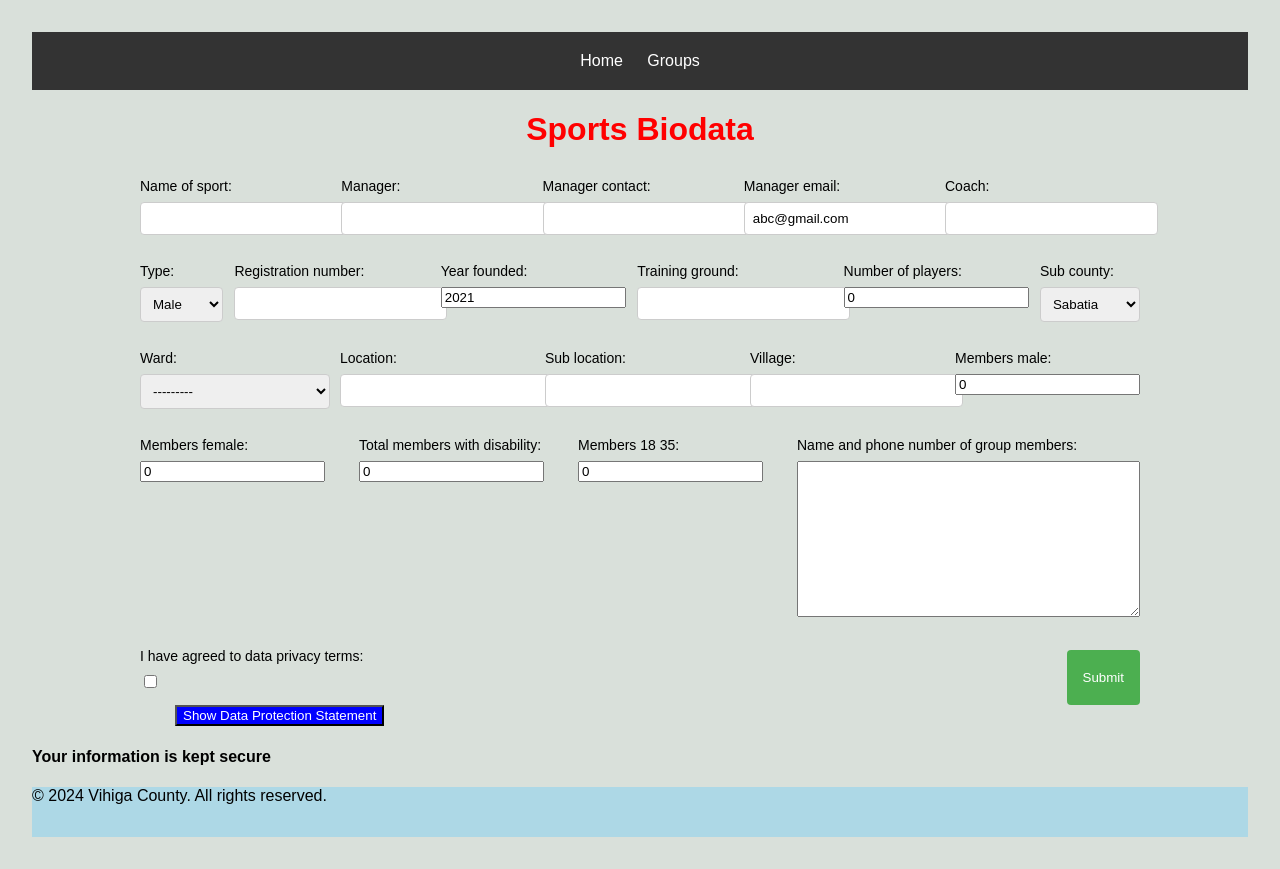
After one commit to Samsonasumu/Django-Data-Collector-and-Store-in-mysql-Database, a Django app: page /sports_details_view/ in a window 1280 px wide. The commit adds this page. Run offline with Django 5.2, Linux system fonts and the light colour scheme.

Commit message:
sports section added

```diff
--- a/dataApp/admin.py
+++ b/dataApp/admin.py
@@ -1,5 +1,5 @@
 from django.contrib import admin
-from . models import UserDetails, GroupDetails, Image
+from . models import UserDetails, GroupDetails, Image, SportsDetails
 
 from .models import UpcomingProgram
 
@@ -9,3 +9,4 @@ admin.site.register(UserDetails)
 
 admin.site.register(GroupDetails)
 admin.site.register(Image)
+admin.site.register(SportsDetails)
--- a/dataApp/forms.py
+++ b/dataApp/forms.py
@@ -1,5 +1,5 @@
 from django import forms
-from .models import UserDetails, GroupDetails
+from .models import UserDetails, GroupDetails, SportsDetails
 from django.forms import ModelForm, TextInput, EmailInput
 
 class UserDetailsForm(forms.ModelForm):
@@ -22,3 +22,10 @@ class GroupDetailsForm(forms.ModelForm):
     class Meta:
         model = GroupDetails
         fields = '__all__'  # Include all fields from the UserDetails model
+
+
+
+class SportsDetailsForm(forms.ModelForm):
+    class Meta:
+        model = SportsDetails
+        fields = '__all__'  # Include all fields from the UserDetails model
--- a/dataApp/models.py
+++ b/dataApp/models.py
@@ -216,8 +216,6 @@ class GroupDetails(models.Model):
     has_Bank_Account = models.CharField(max_length=3, choices=[('yes', 'Yes'), ('no', 'No')])
     which_bank = models.CharField(max_length=100, default="")
 
-
-
     main_activity = models.CharField(max_length=255, default="")  # Provide a default value
     any_other_activity = models.CharField(max_length=255, default="", blank=True)  # Provide a default value
     registration_number = models.CharField(max_length=50, unique=True, default="")  # Assuming unique registration numbers
@@ -342,10 +340,74 @@ class UpcomingProgram(models.Model):
     created_at = models.DateTimeField(default=timezone.now)
 
 
-from django.db import models
 
 class Image(models.Model):
     image = models.ImageField(upload_to='static/images/')
     name = models.CharField(max_length=100)
     description = models.TextField()
     link = models.URLField()
+
+
+class SportsDetails(models.Model):
+    name_of_sport = models.CharField(max_length=50, unique=True, default="")
+    manager = models.CharField(max_length=100,default="" )
+    manager_contact = models.CharField(max_length=100, default="")
+    manager_email = models.EmailField(default="abc@gmail.com")
+    coach = models.CharField(max_length=100, blank=True)  # Optional coach field
+    #sport = models.ForeignKey(Sport, on_delete=models.CASCADE)
+    type = models.CharField(max_length=20, choices=(  # Choices for team type (male, female, mixed)
+        ('M', 'Male'),
+        ('F', 'Female'),
+        ('MX', 'Mixed'),
+    ), default="")
+    registration_number = models.CharField(max_length=20, unique=True, default="")
+    year_founded = models.PositiveIntegerField(blank=True, default=2021)  # Optional year founded
+    training_ground = models.CharField(max_length=255,default="")
+    number_of_players = models.PositiveIntegerField(default=0)
+    #other_activities = models.TextField(blank=True)  # Optional field for additional activities
+    sub_county = models.CharField(max_length=255, choices=[('Sabatia','Sabatia'), ('Vihiga','Vihiga'),
+     ('Luanda', 'Luanda'), ('Emuhaya', 'Emuhaya'),('Tiriki West','Tiriki West'),('Tiriki East','Tiriki East')], default="")  # Add a default value (empty string)
+    ward = models.CharField(max_length=255, choices=[('Shiru Ward', 'Shiru Ward'),
+                                                        ('Gisambai Ward', 'Gisambai Ward'),
+                                                        ('Shamakhokho Ward', 'Shamakhokho Ward'),
+                                                        ('Banja Ward', 'Banja Ward'),
+                                                        ('Muhudu Ward', 'Muhudu Ward'),
+                                                        ('Tambua Ward', 'Tambua Ward'),
+                                                        ('Jepkoyai Ward', 'Jepkoyai Ward'),
+                                                        ('Izava-Lyaduywa Ward', 'Izava-Lyaduywa Ward'),
+                                                        ('West Sabatia Ward', 'West Sabatia Ward'),
+                                                        ('Chavakali Ward', 'Chavakali Ward'),
+                                                        ('North Maragoli Ward', 'North Maragoli Ward'),
+                                                        ('Busali Ward', 'Busali Ward'),
+                                                        ('Wodanga Ward', 'Wodanga Ward'),
+                                                        ('Central Bunyore Ward', 'Central Bunyore Ward'),
+                                                        ('North East Bunyore Ward', 'North East Bunyore Ward'),
+                                                        ('West Bunyore Ward', 'West Bunyore Ward'),
+                                                        ('Luanda Township Ward', 'Luanda Township Ward'),
+                                                        ('Luanda South Ward', 'Luanda South Ward'),
+                                                        ('Mwibona Ward', 'Mwibona Ward'),
+                                                        ('Wemilabi Ward', 'Wemilabi Ward'),
+                                                        ('Emabungo Ward', 'Emabungo Ward'),
+                                                        ('Mungoma Ward', 'Mungoma Ward'),
+                                                        ('Central Maragoli Ward', 'Central Maragoli Ward'),
+                                                        ('Lugaga/Wamuluma Ward', 'Lugaga/Wamuluma Ward'),
+                                                        ('South Maragoli Ward', 'South Maragoli Ward')])
+    location = models.CharField(max_length=255, default="")  # Add a default value (empty string)
+    sub_location = models.CharField(max_length=255, default="")  # Add a default value (empty string)
+    village = models.CharField(max_length=255, default="")  # Add a default value (empty string)
+
+
+    members_male = models.PositiveIntegerField(default=0, null=True)
+    members_female = models.PositiveIntegerField(default=0, null= True)
+    total_members_with_disability = models.PositiveIntegerField(default=0)
+
+    members_18_35 = models.PositiveIntegerField(default=0)
+    Name_and_phone_number_of_group_members =  models.TextField(blank=True, null=True)
+    #agrees_to_data_protection = models.BooleanField(default=False)
+    #I_have_read_and_agreed_to_submit_my_information_per_the_data_protection_statement = models.BooleanField(default=False)
+    I_have_agreed_to_data_privacy_terms = models.BooleanField(default=False)
+
+
+
+    def __str__(self):
+        return self.name_of_sport
--- /dev/null
+++ b/dataApp/templates/dataApp/sport.html
@@ -0,0 +1,45 @@
+<!DOCTYPE html>
+<html>
+<head>
+    <title>Sports Details</title>
+    {% load static %}
+  <meta name="viewport" content="width=device-width, initial-scale=1.0">
+   <link rel="stylesheet" href="{% static 'css/user.css' %}">
+   <link rel="stylesheet" href="{% static 'css/popup.css' %}">
+
+
+</head>
+<body>
+    <nav>
+        <a href="{% url 'home' %}">Home</a>
+         <a href="{% url 'group_details' %}">Groups</a>
+
+  </nav>
+    <h1>Sports Biodata</h1>
+    <form method="POST">
+        {% csrf_token %}
+        {{ form.as_p }}
+        <input class="btn btn-success" type="submit" value="Submit">
+    </form>
+    <button id="show-data-protection" style="background-color: blue; color: white; margin-left: 143px;">Show Data Protection Statement</button>
+    <section>
+        <h4> Your information is kept secure</h4>
+     </section>
+
+<script>
+  const showButton = document.getElementById('show-data-protection');
+  const popupUrl = "{% url 'data_protection_statement' %}"; // Replace with your URL if using a view function
+  showButton.addEventListener('click', () => {
+    window.open(popupUrl, '_blank'); // This opens the statement in a new tab/window
+  });
+</script>
+
+     <div style="position: relative; height: 50px; background-color: lightblue;">
+        <div style="position: absolute; bottom: 40px; right: 13px; background-color: yellow;">
+         </div>
+        <footer>
+            &copy; 2024 Vihiga County. All rights reserved.
+          </footer>
+      </div>
+ </body>
+</html>
--- a/dataApp/urls.py
+++ b/dataApp/urls.py
@@ -5,12 +5,11 @@ urlpatterns = [
     path('user/', views.user_details_view, name='user_details'),
     path('home_view_upcoming_programs/', views.home_view_upcoming_programs, name='home_view_upcoming_programs'),
 
-
-
     path('success/', views.success_view, name='success'),
     path('group/', views.group_details_view, name='group_details'),
     path('data_protection_statement/', views.data_protection_statement, name='data_protection_statement'),
     path('image_slider/', views.image_slider, name='image_slider'),
+    path('sports_details_view/', views.sports_details_view, name='sports_details_view'),
 
     path('', views.home_view, name='home'),
 
--- a/dataApp/views.py
+++ b/dataApp/views.py
@@ -1,5 +1,5 @@
 from django.shortcuts import render, redirect
-from .forms import UserDetailsForm, GroupDetailsForm
+from .forms import UserDetailsForm, GroupDetailsForm, SportsDetailsForm
 
 from django.http import HttpResponse
 
@@ -45,6 +45,21 @@ def group_details_view(request):
             form = GroupDetailsForm()
             return render(request, 'dataApp/group_details.html', {'form': form})
 
+def sports_details_view(request):
+        if request.method == 'POST':
+            form = SportsDetailsForm(request.POST)
+            if form.is_valid():
+                form.save()
+                return redirect('success')
+
+            else:
+                return render(request, 'dataApp/sport.html', {'form': form})
+        else:
+            form = SportsDetailsForm()
+            return render(request, 'dataApp/sport.html', {'form': form})
+
+
+
 from .models import Image
 
 def image_slider(request):
```
Also changed, not shown: dataApp/static/css/home.css (+12 -2 lines), dataApp/templates/dataApp/home.html (+43 -37 lines), dataApp/migrations/0001_initial.py, dataApp/migrations/0002_alter_sportsdetails_members_female_and_more.py (added), static/images/inter.jpg (added), static/images/talanta.jpg (added).
